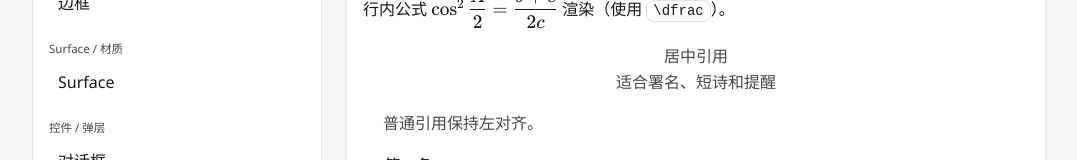
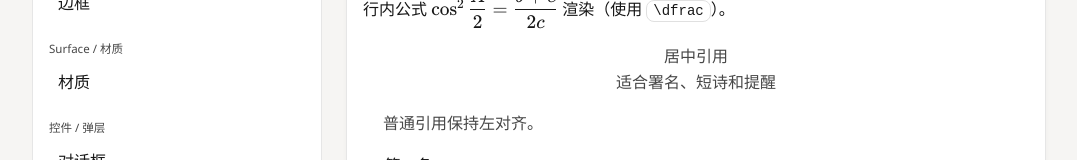
Before and after one commit to jiaowenjun/weimo-ui, a React (Vite) app: page /components/md in a window 1280 px wide. Shown: the part 241-401 px from the top of the page, without its empty margins (101-1178 px from the left). Built offline with nearby package versions, Linux system fonts and the light colour scheme; what @tiptap/extension-mathematics would draw is missing.

Commit message:
style: 将组件名称从 'Surface' 修改为 '材质'

```diff
--- a/src/docs/component-definitions/bar.tsx
+++ b/src/docs/component-definitions/bar.tsx
@@ -171,10 +171,10 @@ function FloatBarDemo() {
 function BarDemo() {
   return (
     <>
+      <FloatBarDemo />
       <BottomBarDemo />
       <CardToolBarDemo />
       <CardTopBarDemo />
-      <FloatBarDemo />
     </>
   )
 }
--- a/src/docs/components-manifest.ts
+++ b/src/docs/components-manifest.ts
@@ -160,7 +160,7 @@ export const componentManifest = [
   },
   {
     id: 'surface',
-    name: 'Surface',
+    name: '材质',
     registryName: 'card-surface',
     packageExport: './components/card-surface',
     group: 'surface-material',
```
Also changed, not shown: 1 other file (tests, documents, lock files or other folders).
